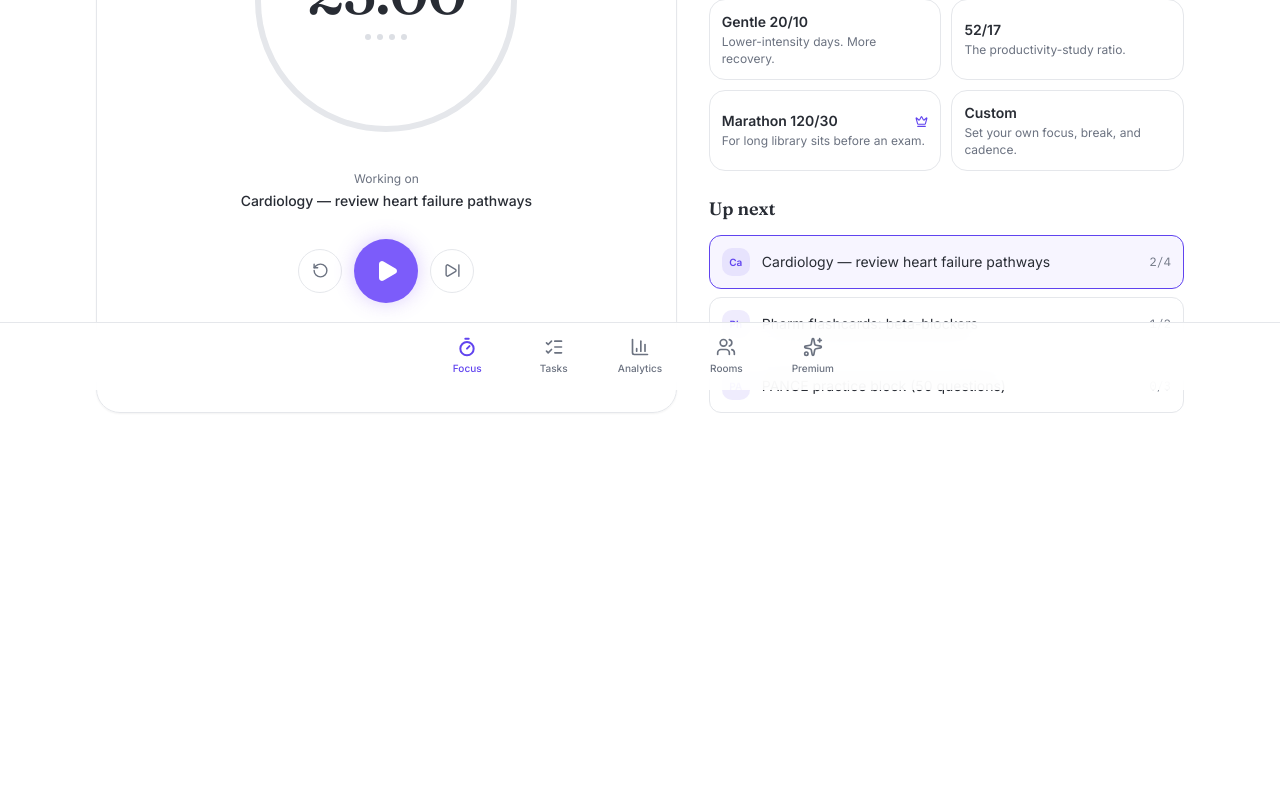
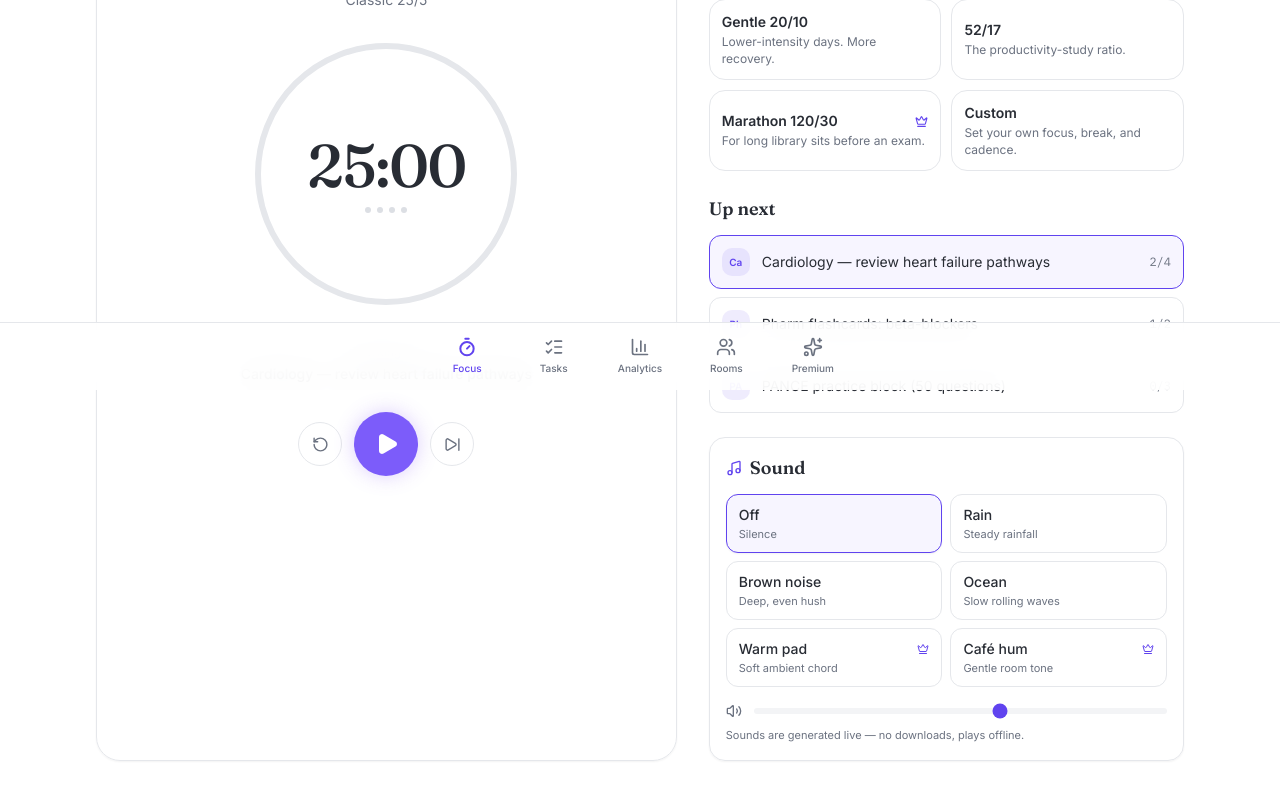
Before and after one commit to Sugar-Kane/Roamly, a React (Vite) app: page / in a window 1280 px wide. Shown: the part 410-1210 px from the top of the page. Before the commit the page ends 935 px from the top, so only its background shows below. Built offline with nearby package versions, Linux system fonts and the light colour scheme.

Commit message:
Add files via upload

```diff
--- a/src/App.tsx
+++ b/src/App.tsx
@@ -1,7 +1,8 @@
 import { useMemo, useState } from "react";
-import { Timer, ListChecks, BarChart3, Users, Sparkles, Check, Plus, Crown, Play, Pause, RotateCcw, SkipForward, X } from "lucide-react";
+import { Timer, ListChecks, BarChart3, Users, Sparkles, Check, Plus, Crown, Play, Pause, RotateCcw, SkipForward, X, Music, Volume2, Volume1, VolumeX } from "lucide-react";
 import { METHODS, SEED_TASKS, WEEK_DATA, SUBJECT_SPLIT, THEMES, ROOMS, type Task } from "./data";
 import { useTimer, fmt } from "./useTimer";
+import { useSoundscape, SOUNDS } from "./useSoundscape";
 import { BarChart, Bar, ResponsiveContainer, XAxis, Tooltip, PieChart, Pie, Cell } from "recharts";
 
 type View = "focus" | "tasks" | "analytics" | "rooms" | "premium";
@@ -18,6 +19,7 @@ export default function App() {
   const method = useMemo(() => METHODS.find((m) => m.id === methodId)!, [methodId]);
   const theme = useMemo(() => THEMES.find((t) => t.id === themeId)!, [themeId]);
   const timer = useTimer(method);
+  const sound = useSoundscape();
 
   const nav: { id: View; label: string; icon: typeof Timer }[] = [
     { id: "focus", label: "Focus", icon: Timer },
@@ -37,7 +39,7 @@ export default function App() {
           {view === "focus" && (
             <FocusView method={method} methodId={methodId} setMethodId={setMethodId} timer={timer}
               tasks={tasks} activeTask={activeTask} setActiveTask={setActiveTask}
-              isPremium={isPremium} gateThen={gateThen} />
+              isPremium={isPremium} gateThen={gateThen} sound={sound} />
           )}
           {view === "tasks" && <TasksView tasks={tasks} setTasks={setTasks} activeTask={activeTask} setActiveTask={setActiveTask} />}
           {view === "analytics" && <AnalyticsView isPremium={isPremium} onUpsell={() => setShowUpsell(true)} />}
@@ -70,7 +72,7 @@ function Header({ isPremium }: { isPremium: boolean }) {
   );
 }
 
-function FocusView({ method, methodId, setMethodId, timer, tasks, activeTask, setActiveTask, isPremium, gateThen }: any) {
+function FocusView({ method, methodId, setMethodId, timer, tasks, activeTask, setActiveTask, isPremium, gateThen, sound }: any) {
   const phaseLabel = timer.phase === "focus" ? "Focus" : timer.phase === "short" ? "Short break" : "Long break";
   const task = tasks.find((t: Task) => t.id === activeTask);
   const ring = timer.phase === "focus" ? "#7C5CFA" : "#16A34A";
@@ -151,7 +153,44 @@ function FocusView({ method, methodId, setMethodId, timer, tasks, activeTask, se
             ))}
           </div>
         </div>
+        <SoundPanel sound={sound} isPremium={isPremium} gateThen={gateThen} />
       </section>
+    </div>
+  );
+}
+
+function SoundPanel({ sound, isPremium, gateThen }: any) {
+  const VolIcon = sound.volume === 0 ? VolumeX : sound.volume < 0.5 ? Volume1 : Volume2;
+  return (
+    <div className="rounded-2xl border border-border bg-card/80 p-4 shadow-sm">
+      <div className="mb-3 flex items-center gap-2">
+        <Music size={16} className="text-primary" />
+        <h2 className="font-display text-lg font-semibold">Sound</h2>
+      </div>
+      <div className="grid grid-cols-2 gap-2">
+        {SOUNDS.map((s: any) => {
+          const locked = s.premium && !isPremium;
+          const active = sound.activeId === s.id;
+          return (
+            <button key={s.id} onClick={() => (locked ? gateThen(() => sound.play(s.id)) : sound.play(s.id))}
+              className={`relative rounded-xl border px-3 py-2.5 text-left transition ${active ? "border-primary bg-primary/5 shadow-sm" : "border-border bg-card/60 hover:border-primary/40"}`}>
+              <div className="flex items-center justify-between">
+                <span className="text-sm font-medium">{s.name}</span>
+                {locked ? <Crown size={12} className="text-primary" /> : active && s.id !== "off" ? <span className="h-1.5 w-1.5 animate-pulse rounded-full bg-primary" /> : null}
+              </div>
+              <p className="mt-0.5 text-[11px] leading-snug text-muted-foreground">{s.hint}</p>
+            </button>
+          );
+        })}
+      </div>
+      <div className="mt-4 flex items-center gap-3">
+        <VolIcon size={16} className="shrink-0 text-muted-foreground" />
+        <input type="range" min={0} max={1} step={0.01} value={sound.volume}
+          onChange={(e) => sound.changeVolume(parseFloat(e.target.value))}
+          aria-label="Volume"
+          className="h-1.5 w-full cursor-pointer appearance-none rounded-full bg-secondary accent-primary" />
+      </div>
+      <p className="mt-2 text-[11px] text-muted-foreground">Sounds are generated live — no downloads, plays offline.</p>
     </div>
   );
 }
--- /dev/null
+++ b/src/useSoundscape.ts
@@ -0,0 +1,171 @@
+import { useEffect, useRef, useState } from "react";
+
+// Each soundscape is generated live with the Web Audio API — no files, works offline.
+// To swap in a real lo-fi/nature audio file later, give a track a `src` URL and the
+// hook will stream that instead of synthesizing (see the `src` branch in start()).
+export type Sound = {
+  id: string;
+  name: string;
+  hint: string;
+  premium?: boolean;
+  src?: string; // optional: real audio file URL (mp3/ogg). If set, it's streamed on loop.
+};
+
+export const SOUNDS: Sound[] = [
+  { id: "off", name: "Off", hint: "Silence" },
+  { id: "rain", name: "Rain", hint: "Steady rainfall" },
+  { id: "brown", name: "Brown noise", hint: "Deep, even hush" },
+  { id: "ocean", name: "Ocean", hint: "Slow rolling waves" },
+  { id: "pad", name: "Warm pad", hint: "Soft ambient chord", premium: true },
+  { id: "cafe", name: "Café hum", hint: "Gentle room tone", premium: true },
+];
+
+type Nodes = { sources: AudioScheduledSourceNode[]; gain: GainNode; timers: number[]; el?: HTMLAudioElement };
+
+// A reusable buffer of white noise we shape into the different textures.
+function makeNoiseBuffer(ctx: AudioContext, seconds = 2) {
+  const buf = ctx.createBuffer(1, ctx.sampleRate * seconds, ctx.sampleRate);
+  const data = buf.getChannelData(0);
+  for (let i = 0; i < data.length; i++) data[i] = Math.random() * 2 - 1;
+  return buf;
+}
+
+function buildSound(ctx: AudioContext, id: string, master: GainNode): Nodes {
+  const sources: AudioScheduledSourceNode[] = [];
+  const timers: number[] = [];
+  const gain = ctx.createGain();
+  gain.gain.value = 0;
+  gain.connect(master);
+
+  const noise = () => {
+    const src = ctx.createBufferSource();
+    src.buffer = makeNoiseBuffer(ctx);
+    src.loop = true;
+    return src;
+  };
+
+  if (id === "rain") {
+    const src = noise();
+    const hp = ctx.createBiquadFilter(); hp.type = "highpass"; hp.frequency.value = 1000;
+    const lp = ctx.createBiquadFilter(); lp.type = "lowpass"; lp.frequency.value = 7000;
+    src.connect(hp); hp.connect(lp); lp.connect(gain);
+    src.start(); sources.push(src);
+  } else if (id === "brown") {
+    // Integrate white noise to approximate brown noise (more low-end energy).
+    const src = noise();
+    const lp = ctx.createBiquadFilter(); lp.type = "lowpass"; lp.frequency.value = 500;
+    const lp2 = ctx.createBiquadFilter(); lp2.type = "lowpass"; lp2.frequency.value = 200;
+    src.connect(lp); lp.connect(lp2); lp2.connect(gain);
+    src.start(); sources.push(src);
+  } else if (id === "ocean") {
+    const src = noise();
+    const lp = ctx.createBiquadFilter(); lp.type = "lowpass"; lp.frequency.value = 800;
+    src.connect(lp); lp.connect(gain);
+    src.start(); sources.push(src);
+    // Slow swell: modulate gain like waves coming in and out.
+    const lfo = ctx.createOscillator(); lfo.frequency.value = 0.12;
+    const lfoGain = ctx.createGain(); lfoGain.gain.value = 0.5;
+    const base = ctx.createConstantSource(); base.offset.value = 0.5;
+    lfo.connect(lfoGain); lfoGain.connect(gain.gain); base.connect(gain.gain);
+    lfo.start(); base.start(); sources.push(lfo, base);
+  } else if (id === "pad") {
+    // Warm major-ish chord from a few detuned sine oscillators.
+    [196, 261.6, 329.6].forEach((f, i) => {
+      const o = ctx.createOscillator(); o.type = "sine"; o.frequency.value = f;
+      o.detune.value = i * 4 - 4;
+      const g = ctx.createGain(); g.gain.value = 0.18;
+      o.connect(g); g.connect(gain);
+      o.start(); sources.push(o);
+    });
+    const lp = ctx.createBiquadFilter(); lp.type = "lowpass"; lp.frequency.value = 1200;
+    // (pad already routed straight to gain; filter kept subtle by not inserting—keeps it warm)
+    void lp;
+  } else if (id === "cafe") {
+    const src = noise();
+    const bp = ctx.createBiquadFilter(); bp.type = "bandpass"; bp.frequency.value = 500; bp.Q.value = 0.7;
+    const lp = ctx.createBiquadFilter(); lp.type = "lowpass"; lp.frequency.value = 2000;
+    src.connect(bp); bp.connect(lp); lp.connect(gain);
+    src.start(); sources.push(src);
+  }
+
+  return { sources, gain, timers };
+}
+
+export function useSoundscape() {
+  const ctxRef = useRef<AudioContext | null>(null);
+  const masterRef = useRef<GainNode | null>(null);
+  const currentRef = useRef<Nodes | null>(null);
+  const [activeId, setActiveId] = useState("off");
+  const [volume, setVolume] = useState(0.6);
+
+  const ensureCtx = () => {
+    if (!ctxRef.current) {
+      const Ctx = window.AudioContext || (window as any).webkitAudioContext;
+      ctxRef.current = new Ctx();
+      const master = ctxRef.current.createGain();
+      master.gain.value = volume;
+      master.connect(ctxRef.current.destination);
+      masterRef.current = master;
+    }
+    return ctxRef.current;
+  };
+
+  const stopCurrent = () => {
+    const cur = currentRef.current;
+    const ctx = ctxRef.current;
+    if (!cur || !ctx) return;
+    // Fade out, then stop, to avoid clicks.
+    cur.gain.gain.cancelScheduledValues(ctx.currentTime);
+    cur.gain.gain.setValueAtTime(cur.gain.gain.value, ctx.currentTime);
+    cur.gain.gain.linearRampToValueAtTime(0, ctx.currentTime + 0.4);
+    const toStop = cur.sources; const toClear = cur.timers; const el = cur.el;
+    window.setTimeout(() => {
+      toStop.forEach((s) => { try { s.stop(); } catch { /* already stopped */ } });
+      toClear.forEach((t) => clearInterval(t));
+      if (el) { el.pause(); el.src = ""; }
+    }, 450);
+    currentRef.current = null;
+  };
+
+  const play = (id: string) => {
+    const ctx = ensureCtx();
+    if (ctx.state === "suspended") ctx.resume();
+    stopCurrent();
+    setActiveId(id);
+    if (id === "off") return;
+
+    const sound = SOUNDS.find((s) => s.id === id);
+    // Real-file branch: if a track has a src, stream it on loop instead of synthesizing.
+    if (sound?.src) {
+      const el = new Audio(sound.src);
+      el.loop = true; el.crossOrigin = "anonymous";
+      const srcNode = ctx.createMediaElementSource(el);
+      const gain = ctx.createGain(); gain.gain.value = 0;
+      srcNode.connect(gain); gain.connect(masterRef.current!);
+      el.play().catch(() => { /* autoplay blocked until user gesture */ });
+      gain.gain.linearRampToValueAtTime(1, ctx.currentTime + 0.6);
+      currentRef.current = { sources: [], gain, timers: [], el };
+      return;
+    }
+
+    const nodes = buildSound(ctx, id, masterRef.current!);
+    // Fade in (ocean manages its own gain envelope, so skip the ramp for it).
+    if (id !== "ocean") {
+      nodes.gain.gain.setValueAtTime(0, ctx.currentTime);
+      nodes.gain.gain.linearRampToValueAtTime(1, ctx.currentTime + 0.6);
+    }
+    currentRef.current = nodes;
+  };
+
+  const changeVolume = (v: number) => {
+    setVolume(v);
+    if (masterRef.current && ctxRef.current) {
+      masterRef.current.gain.setTargetAtTime(v, ctxRef.current.currentTime, 0.05);
+    }
+  };
+
+  // Clean up the audio context when the app unmounts.
+  useEffect(() => () => { try { ctxRef.current?.close(); } catch { /* noop */ } }, []);
+
+  return { activeId, volume, play, changeVolume };
+}
```
